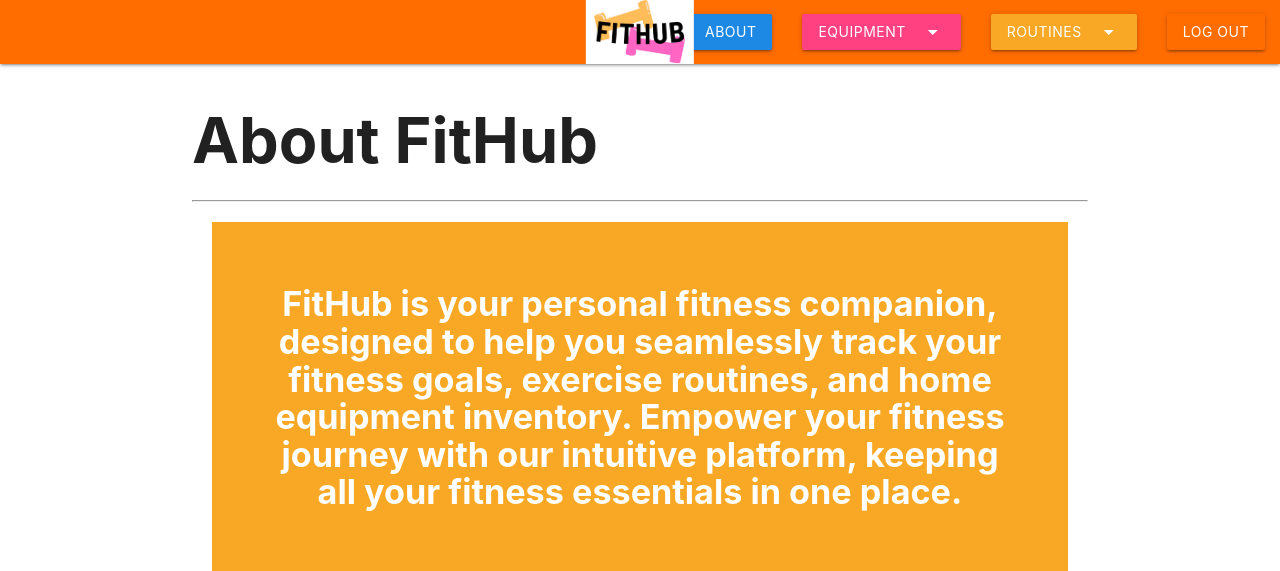
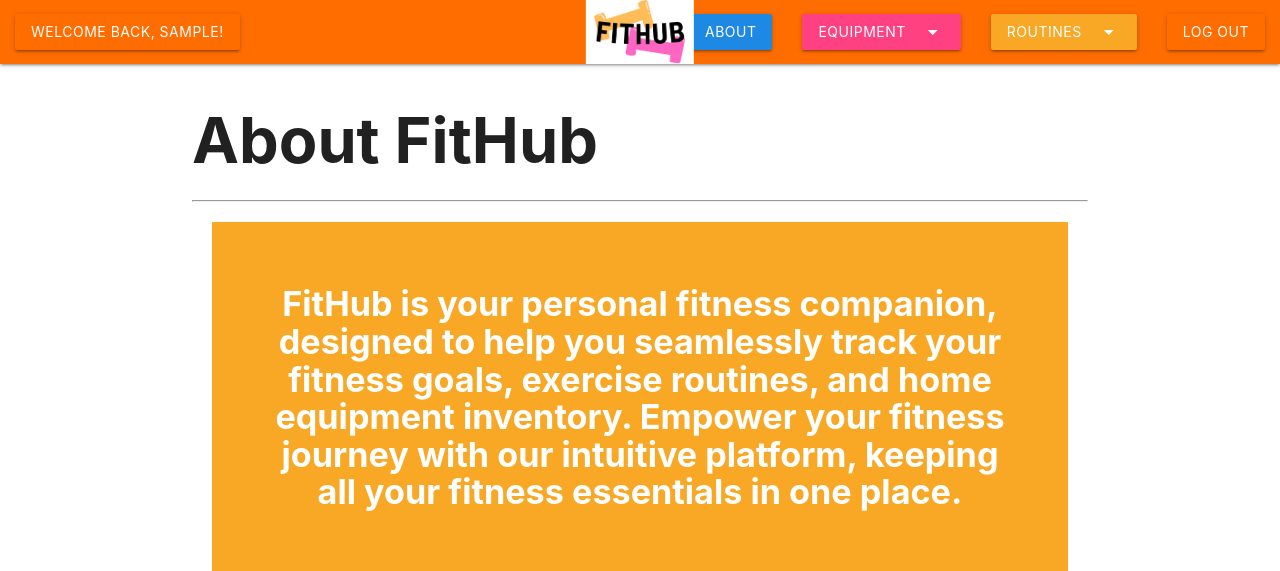
Before and after one commit to odalysruano/fithub-app, a Django app: page /about/ in a window 1280 px wide. Shown: the top 571 px of the page. Run offline with Django 4.2, Linux system fonts and the light colour scheme; the visitor is signed in with stand-in values (Sample User, id 1).

Commit message:
add welcome message in nav bar

```diff
--- a/main_app/templates/base.html
+++ b/main_app/templates/base.html
@@ -22,6 +22,13 @@
     <header class="navbar-fixed">
         <nav>
         <div class="nav-wrapper orange accent-4">
+            {% if user.is_authenticated %}
+                <ul>
+                    <li>
+                        <a class="btn orange accent-4" href="{% url 'index' %}">Welcome back, {{ user.username }}!</a>
+                    </li>
+                </ul>
+            {% endif %}
             <a href="/" class="brand-logo center">
                 <img style="height:64px;" src="{% static 'images/fithub.png' %}">
             </a>
```
